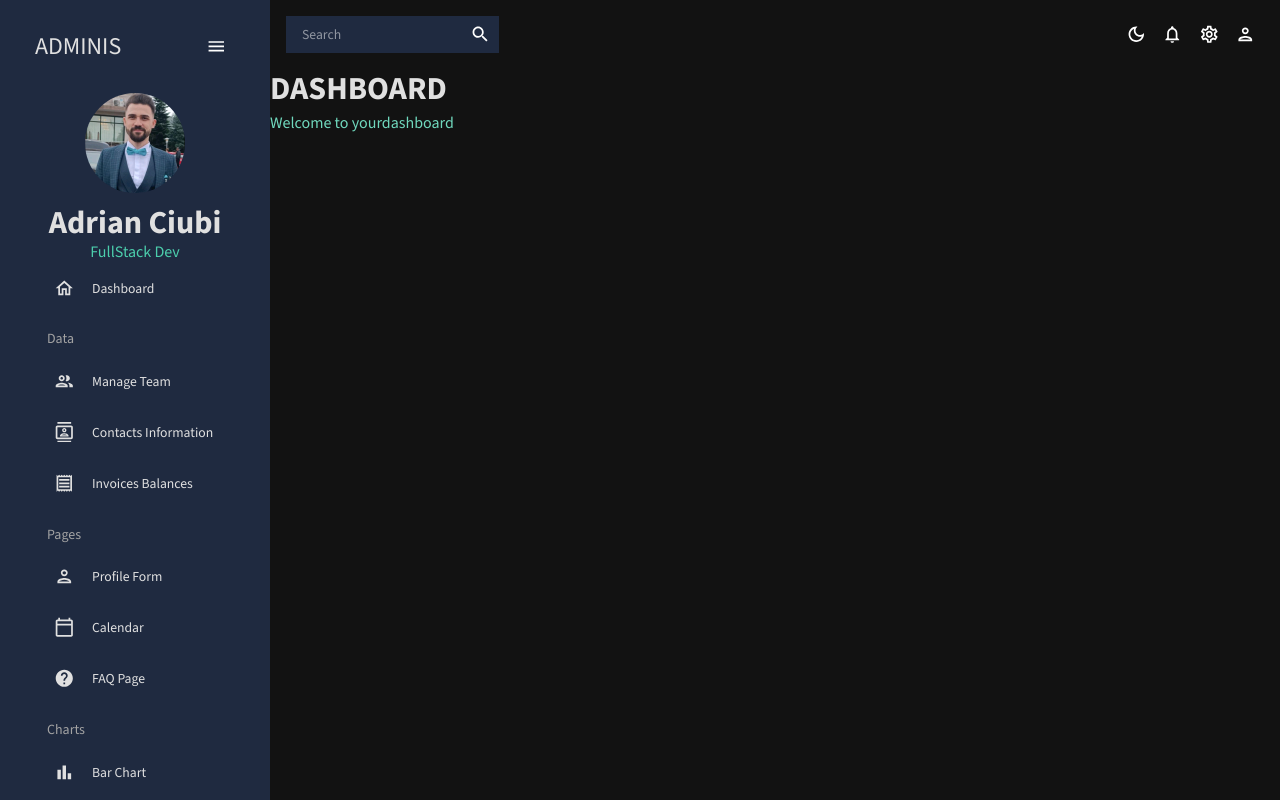
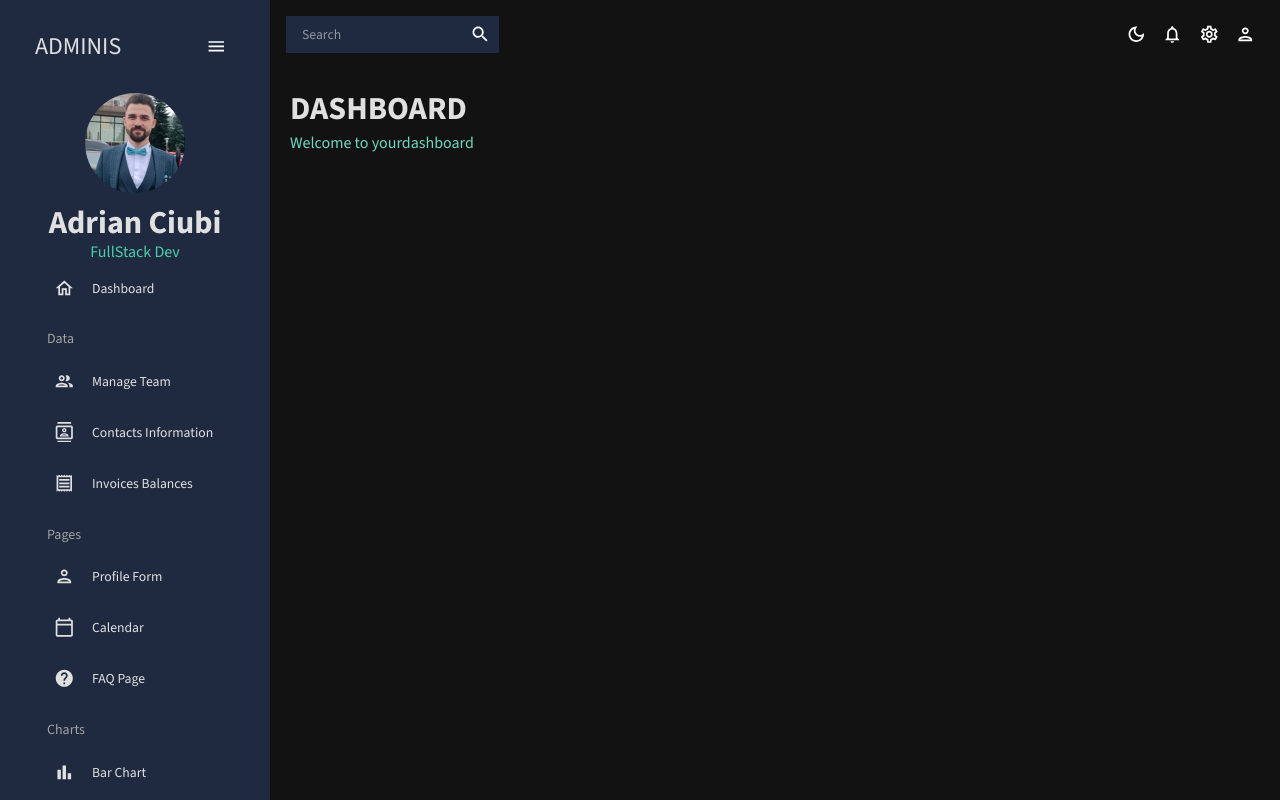
Before and after one commit to ciubiadi/React-Admin-Dashboard, a React (Create React App) app: page / in a window 1280 px wide. Built offline with nearby package versions, Linux system fonts and the light colour scheme; the HTML template or start-up script is replaced by a standard one.

Commit message:
polished Header

```diff
--- a/src/components/Header.jsx
+++ b/src/components/Header.jsx
@@ -7,7 +7,7 @@
     const colors = colorTokens(theme.palette.mode);
 
     return (
-        <Box mb="30px">
+        <Box m="20px">
             <Typography
                 variant="h2"
                 color={colors.gray[100]}
--- a/src/scenes/dashboard/index.jsx
+++ b/src/scenes/dashboard/index.jsx
@@ -4,7 +4,9 @@
 
 const Dashboard = () => {
     return (<Box>
-        <Header title="DASHBOARD" subtitle="Welcome to yourdashboard" />
+        <Box display="flex" justifyContent="space-between" alignItems="center">
+            <Header title="DASHBOARD" subtitle="Welcome to yourdashboard" />
+        </Box>
     </Box>)
 }
 
```
